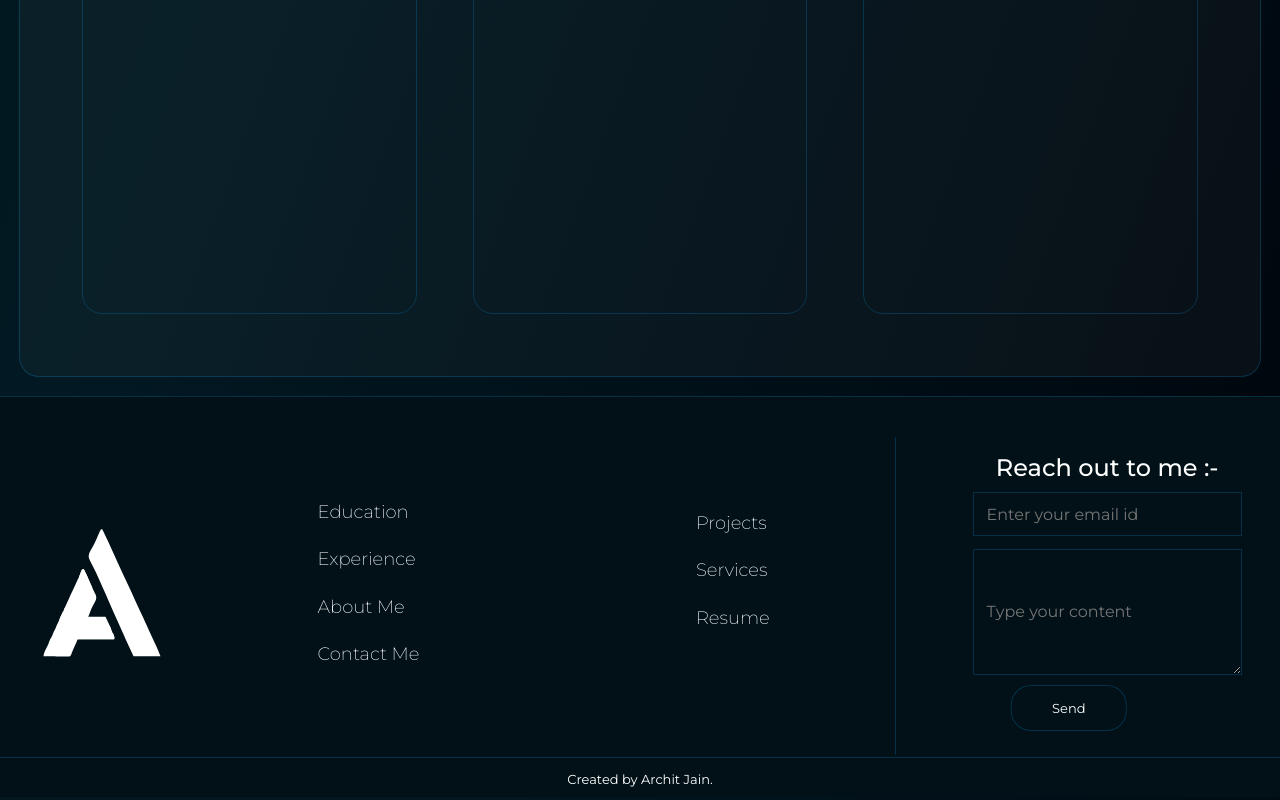
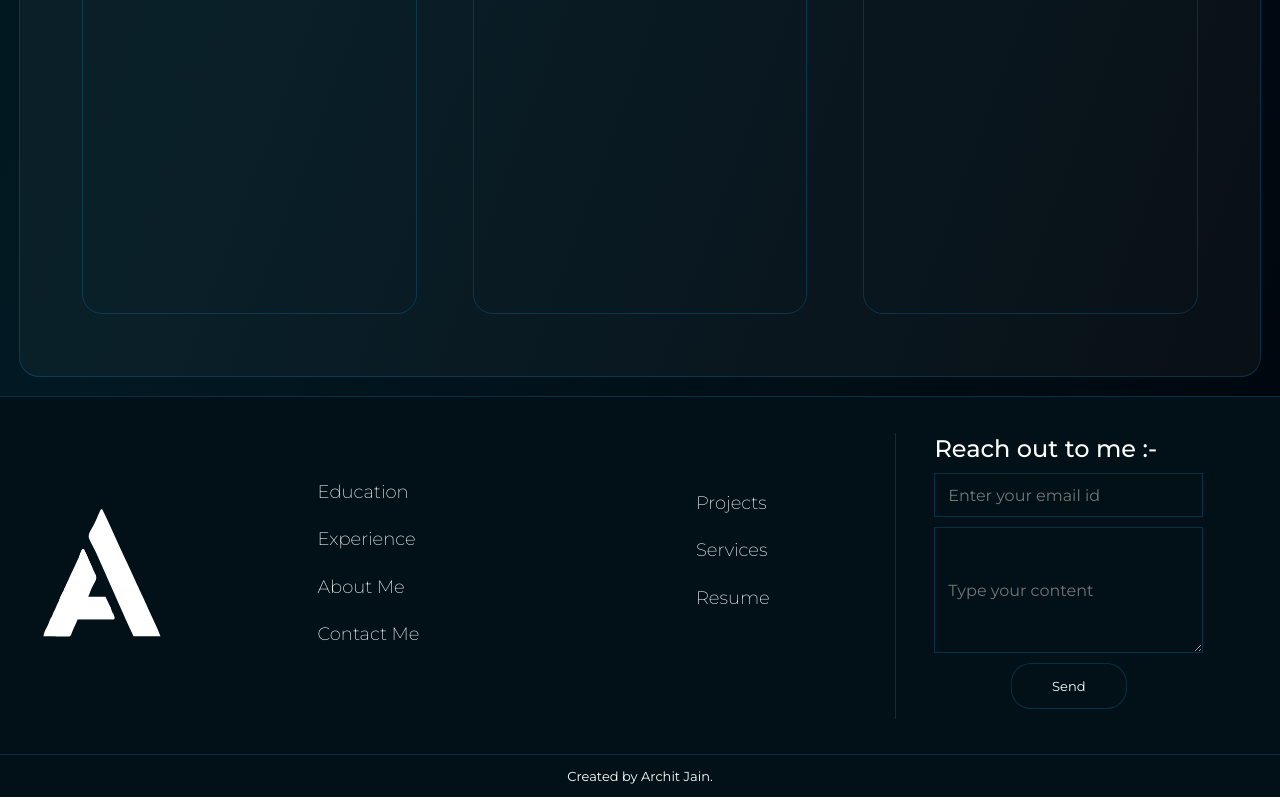
Before and after one commit to Archit-Jain05/developer-profile, a React (Vite) app: page / in a window 1280 px wide. Shown: the part 431-1231 px from the top of the page. Built offline with nearby package versions, Linux system fonts and the light colour scheme.

Commit message:
Fixed Footer

```diff
--- a/src/style/Footer.css
+++ b/src/style/Footer.css
@@ -30,7 +30,12 @@
   justify-items: center;
 }
 
-.Footer-card > div .ulist {
+.Footer-card .ulist {
+  display: flex;
+  flex-direction: column; /* Keeps the list stack vertical */
+  justify-content: center; /* Centers the list vertically */
+}
+.Footer-card .form {
   display: flex;
   flex-direction: column; /* Keeps the list stack vertical */
   justify-content: center; /* Centers the list vertically */
```
